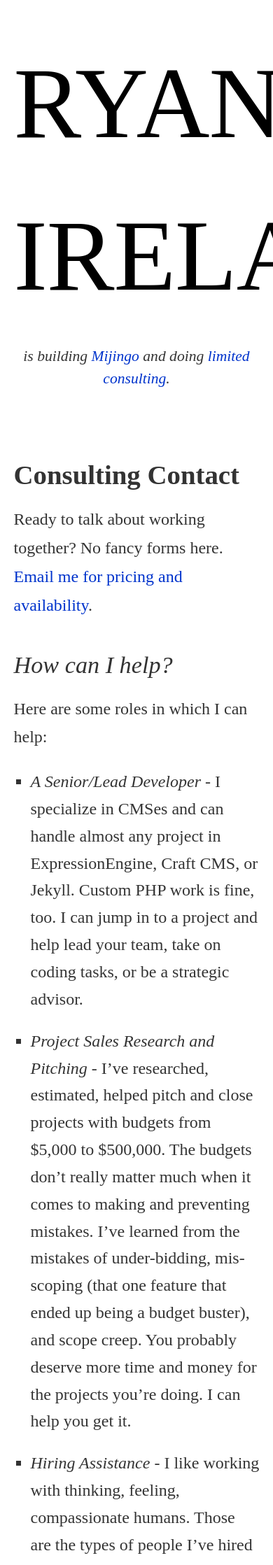
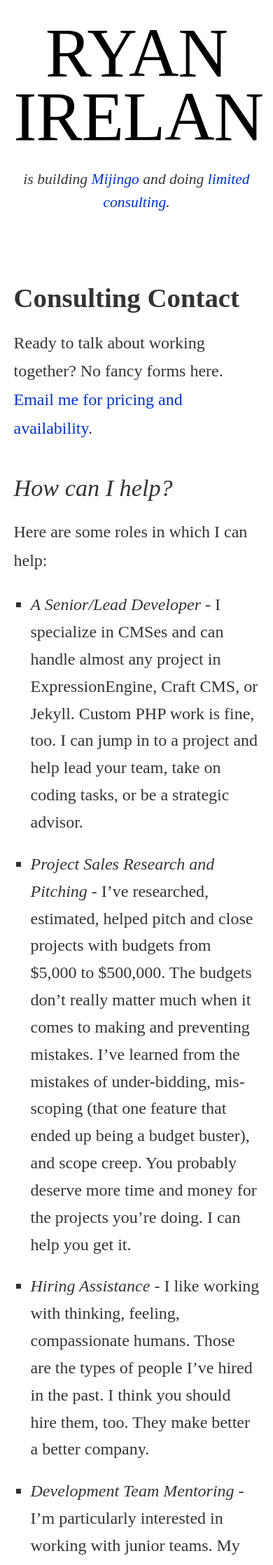
Before and after one commit to ryanirelan/ryanirelan.github.io, a Jekyll site: the page built from consulting/contact.markdown, in a window 390 px wide. Shown: the top 2237 px of the page at 70% size. Built offline with Jekyll 4.4.1, drawn with Linux system fonts in a browser that asks for light colours; nearby versions of some CDN libraries; some web fonts are replaced.

Commit message:
updated title media queries

```diff
--- a/stylesheets/screen.css
+++ b/stylesheets/screen.css
@@ -304,26 +304,26 @@
 /* Responsive All Up In Here */
 /* LOCKED MEDIA QUERIES FOR IPHONE & IPAD SUPPORT */
 @media screen and (max-width: 1600px) {
-  h1, h1 a {
+  p.website-name, .website-name a {
     font-size: 145px; }
 
   #page {
     /*width: 25.591em;*/
     margin: 3% auto; } }
 @media screen and (max-width: 1024px) {
-  h1, h1 a {
+  p.website-name, p.website-name a {
     font-size: 145px; }
 
   #page {
     margin: 5% auto; } }
 @media screen and (max-width: 940px) {
-  h1, h1 a {
+  p.website-name, p.website-name a {
     font-size: 145px; }
 
   #page {
     margin: 5% auto; } }
 @media screen and (max-width: 768px) {
-  h1, h1 a {
+  p.website-name, p.website-name a {
     font-size: 145px; }
 
   header p {
@@ -337,16 +337,16 @@
   body#gameday {
     background-size: 50%; } }
 @media screen and (max-width: 660px) {
-  h1, h1 a {
+  p.website-name, p.website-name a {
     font-size: 145px; } }
 @media screen and (max-width: 563px) {
-  h1, h1 a {
+  p.website-name, p.website-name a {
     font-size: 101.659px; } }
 @media screen and (max-width: 500px) {
-  h1, h1 a {
+  p.website-name, p.website-name a {
     font-size: 205%; } }
 @media screen and (max-width: 480px) {
-  h1, h1 a {
+  p.website-name, p.website-name a {
     font-size: 203%; }
 
   header p {
```
